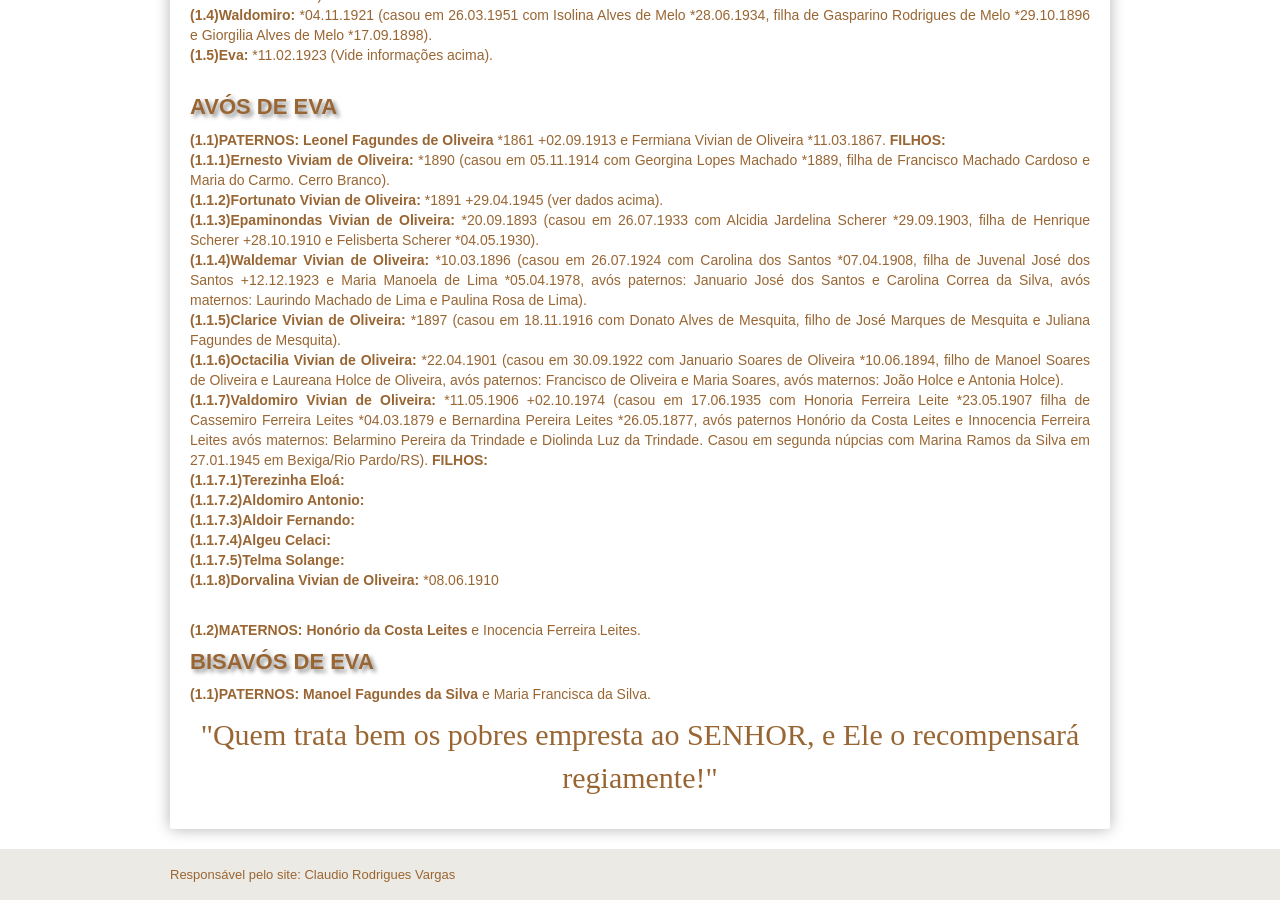
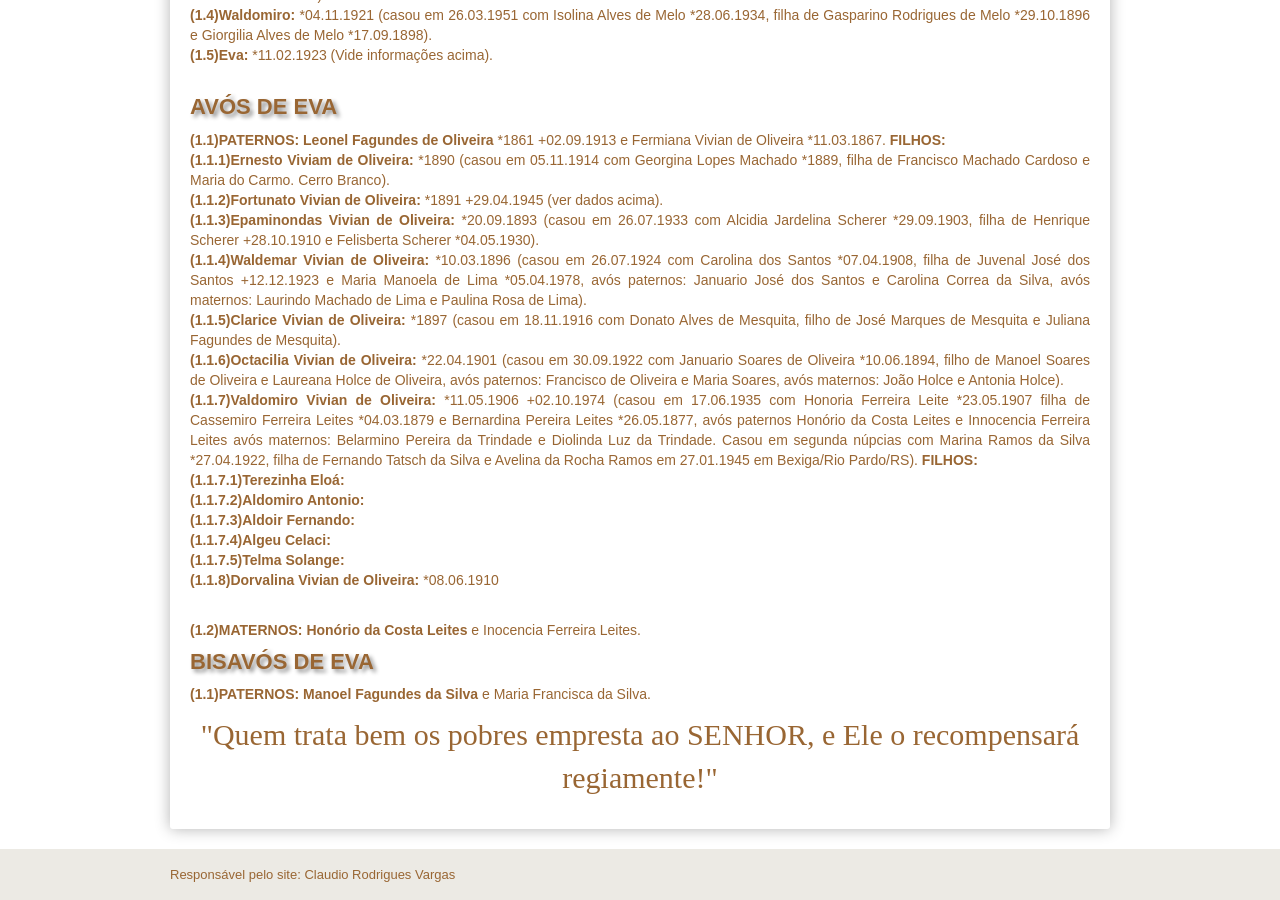
Before and after one commit to claudiovargas1955/claudiovargas1955.github.io, a Jekyll site: the page built from _pages/familia-vivian.html, in a window 1280 px wide and 900 px high, scrolled down 753 px. Built offline with Jekyll 4.4.1, drawn with Linux system fonts in a browser that asks for light colours; some web fonts are replaced.

Commit message:
Update familia-vivian.html

```diff
--- a/_pages/familia-vivian.html
+++ b/_pages/familia-vivian.html
@@ -135,7 +135,7 @@ e Adelina Chaves Vieira *1877).<br>
   <b>(1.1.7)Valdomiro Vivian de Oliveira: </b>*11.05.1906 +02.10.1974 (casou em 17.06.1935 com Honoria Ferreira Leite *23.05.1907 filha
   de Cassemiro Ferreira Leites *04.03.1879 e Bernardina Pereira Leites *26.05.1877, avós paternos Honório da Costa Leites e Innocencia
   Ferreira Leites avós maternos: Belarmino Pereira da Trindade e Diolinda Luz da Trindade. Casou em segunda núpcias com Marina Ramos da
-  Silva em 27.01.1945 em Bexiga/Rio Pardo/RS). <b>FILHOS:</b><br>
+  Silva *27.04.1922, filha de Fernando Tatsch da Silva e Avelina da Rocha Ramos em 27.01.1945 em Bexiga/Rio Pardo/RS). <b>FILHOS:</b><br>
    <b>(1.1.7.1)Terezinha Eloá: </b><br>
    <b>(1.1.7.2)Aldomiro Antonio: </b><br>
    <b>(1.1.7.3)Aldoir Fernando: </b><br>
```
